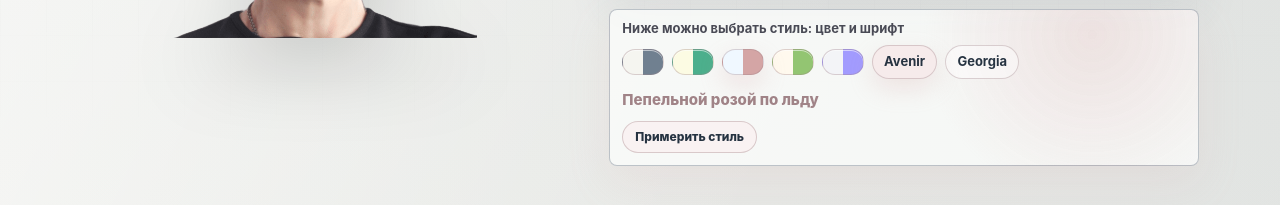
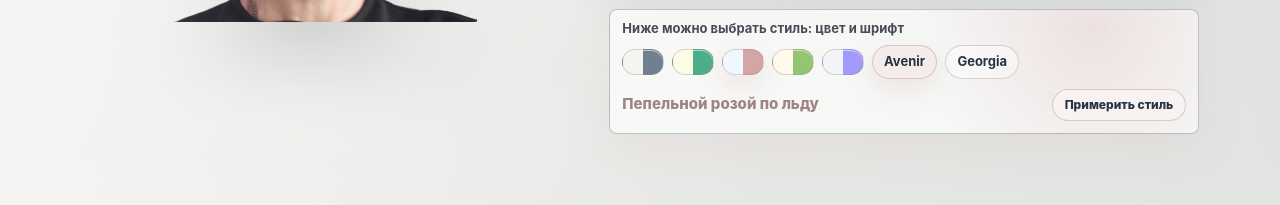
Before and after one commit to Sandroshuk/internet-vizitka, a plain HTML site: page index.html in a window 1280 px wide. Shown: the part 563-768 px from the top of the page. Drawn offline with Linux system fonts and the light colour scheme.

Commit message:
Align style teaser action

```diff
--- a/index.html
+++ b/index.html
@@ -21,7 +21,7 @@
     <meta name="twitter:card" content="summary_large_image">
     <title>Светлана Андрощук | Интернет-визитка в телефоне</title>
     <link rel="manifest" href="manifest.webmanifest">
-    <link rel="stylesheet" href="styles.css?v=visual-builder-93">
+    <link rel="stylesheet" href="styles.css?v=visual-builder-94">
   </head>
   <body data-theme="sand" data-font="soft" data-visual="photo">
     <header class="hero" id="top">
@@ -116,8 +116,10 @@
                 <span class="style-teaser__font is-active">Avenir</span>
                 <span class="style-teaser__font">Georgia</span>
               </div>
-              <strong class="style-teaser__name">Сталью по белому песку</strong>
-              <span class="style-teaser__cta" data-i18n="styleTeaserAction">Примерить стиль</span>
+              <div class="style-teaser__footer">
+                <strong class="style-teaser__name">Сталью по белому песку</strong>
+                <span class="style-teaser__cta" data-i18n="styleTeaserAction">Примерить стиль</span>
+              </div>
             </a>
           </div>
         </div>
@@ -284,6 +286,6 @@
       <p class="footer__legal" data-ru-contact>Самозанятая · ИНН 920100003605</p>
     </footer>
 
-    <script src="script.js?v=visual-builder-93"></script>
+    <script src="script.js?v=visual-builder-94"></script>
   </body>
 </html>
--- a/styles.css
+++ b/styles.css
@@ -763,19 +763,26 @@ h3 {
   animation: demoPress 640ms cubic-bezier(0.2, 1.35, 0.35, 1) both;
 }
 
+.style-teaser__footer {
+  display: flex;
+  align-items: center;
+  justify-content: space-between;
+  gap: 12px;
+}
+
 .style-teaser__name {
-  display: block;
+  min-width: 0;
   color: color-mix(in srgb, var(--teaser-accent, var(--accent)) 70%, var(--ink));
   font-size: 15px;
   font-weight: 760;
 }
 
 .style-teaser__cta {
+  flex: 0 0 auto;
   width: fit-content;
   display: inline-flex;
   align-items: center;
   min-height: 30px;
-  margin-top: 10px;
   padding: 6px 12px;
   border: 1px solid color-mix(in srgb, var(--teaser-accent, var(--accent)) 30%, var(--line));
   border-radius: 999px;
@@ -1869,7 +1876,6 @@ main {
 
   .style-teaser__cta {
     min-height: 26px;
-    margin-top: 8px;
     padding: 5px 9px;
     font-size: 11px;
   }
```
